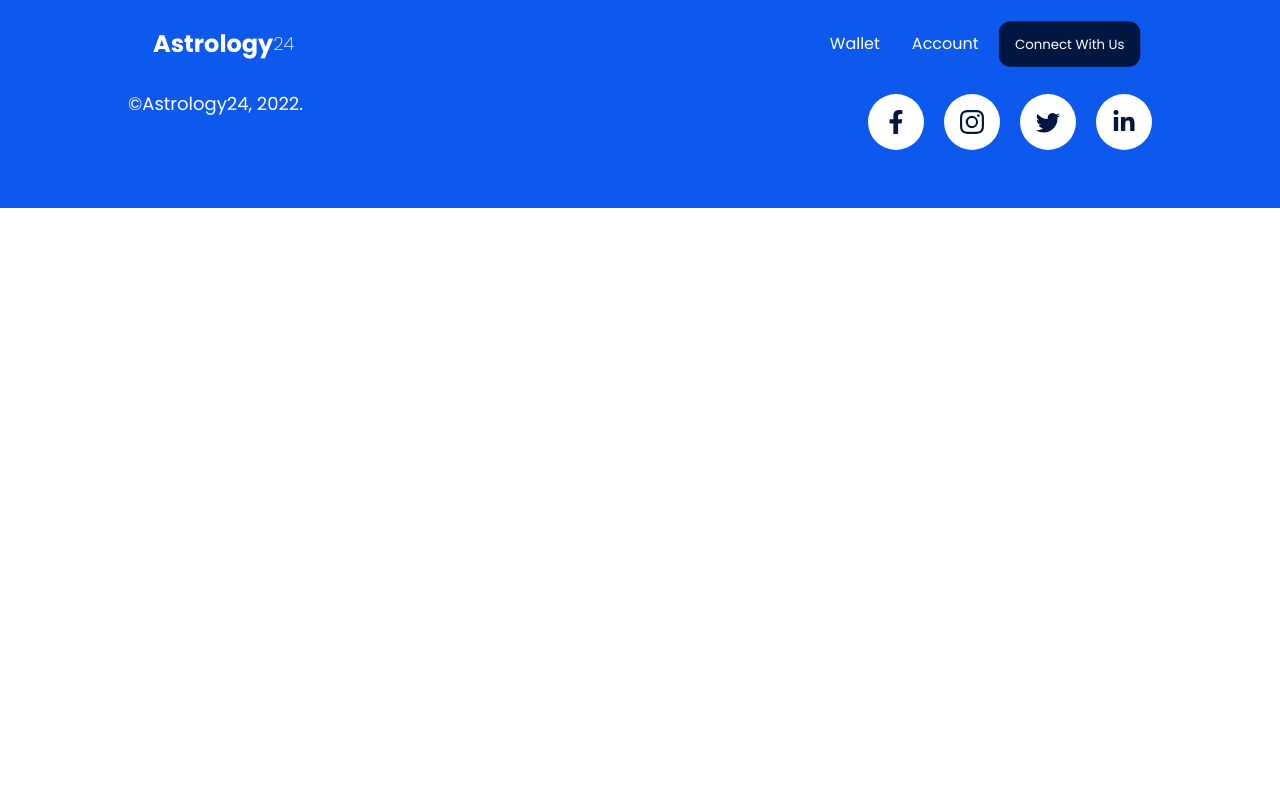
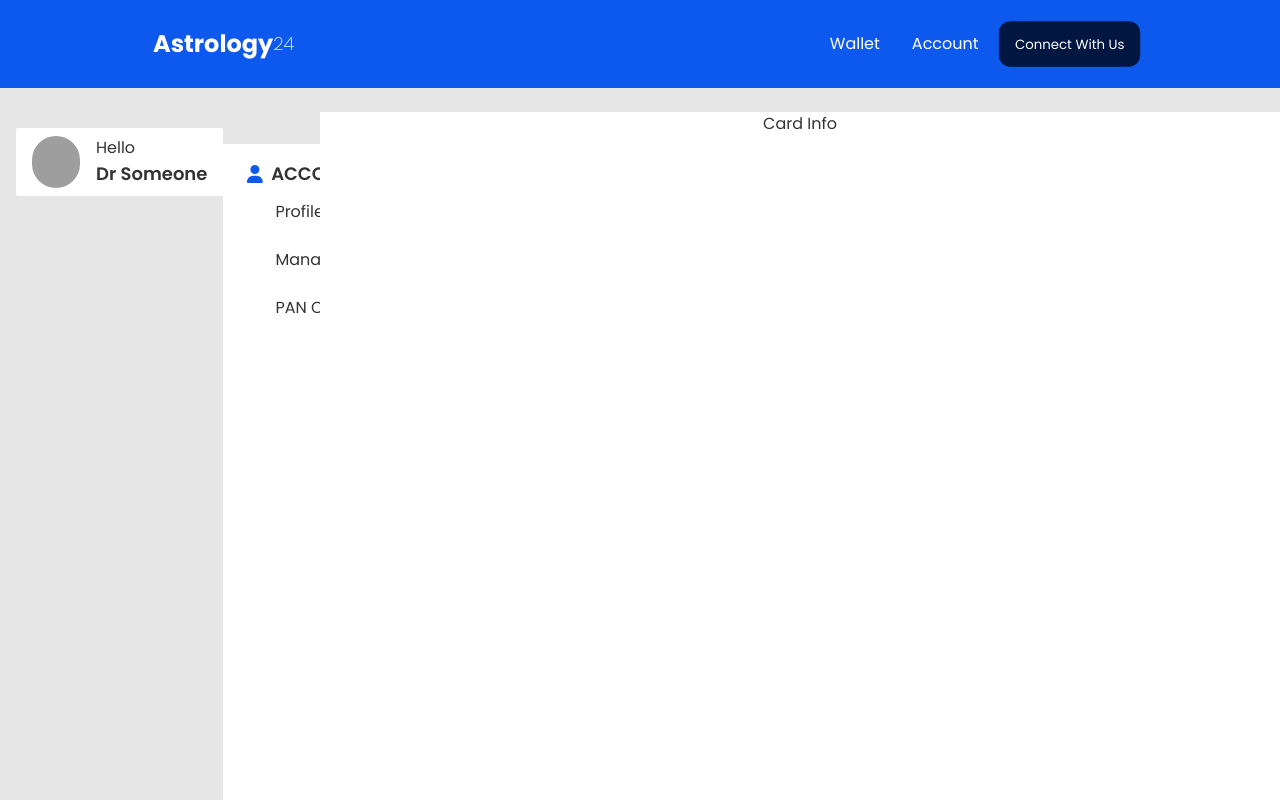
Before and after one commit to Victor-Sammy/astro24, a React (Create React App) app in the folder frontend/: page /account/card-info in a window 1280 px wide. Shown: the top 800 px of the page. Built offline with nearby package versions, Linux system fonts and the light colour scheme; grey boxes are pictures that could not be loaded.

Commit message:
added personal and edit field

```diff
--- a/frontend/src/App.js
+++ b/frontend/src/App.js
@@ -3,6 +3,9 @@ import { ToastContainer } from 'react-toastify';
 import 'react-toastify/dist/ReactToastify.css';
 import './App.css';
 import AccountDashboard from './pages/account/AccountDashboard';
+import CardInfo from './pages/account/CardInfo';
+import ManageAddress from './pages/account/ManageAddress';
+import ProfileInformation from './pages/account/ProfileInformation';
 import Login from './pages/Authentication/Login/Login';
 import Footer from './pages/Shared/Footer/Footer';
 import Header from './pages/Shared/Header/Header';
@@ -17,7 +20,11 @@ function App() {
         <Route path='/' element={<Login />} />
         <Route path='/wallet' element={<Wallet />} />
         <Route path='/recharge/:id' element={<RechargeNow />} />
+        {/* account */}
         <Route path='/account' element={<AccountDashboard />}>
+          <Route index element={<ProfileInformation />} />
+          <Route path='manage-address' element={<ManageAddress />} />
+          <Route path='card-info' element={<CardInfo />} />
 
         </Route>
       </Routes>
--- a/frontend/src/pages/account/AccountDashboard.js
+++ b/frontend/src/pages/account/AccountDashboard.js
@@ -1,7 +1,7 @@
 import React from 'react';
 import { FontAwesomeIcon } from '@fortawesome/react-fontawesome'
 import { faUser } from '@fortawesome/free-solid-svg-icons'
-import { Link, NavLink } from 'react-router-dom';
+import { Link, Outlet } from 'react-router-dom';
 
 const AccountDashboard = () => {
     return (
@@ -10,7 +10,9 @@ const AccountDashboard = () => {
                 <input id="my-drawer-2" type="checkbox" class="drawer-toggle" />
                 <div class="drawer-content flex flex-col items-center justify-center">
                     {/* <!-- Page content here --> */}
-                    <div className='w-full h-screen bg-base-100'></div>
+                    <div className='w-full h-screen bg-base-100'>
+                        <Outlet></Outlet>
+                    </div>
                     <label for="my-drawer-2" class="btn btn-primary drawer-button lg:hidden">Open drawer</label>
 
                 </div>
@@ -32,19 +34,19 @@ const AccountDashboard = () => {
                                     <h4 className='text-lg font-semibold'>Dr Someone</h4>
                                 </div>
                             </div>
+
                         </div>
 
-                        {/* dash nav */}
+                        {/* dash  */}
                         <div className='w-full h-screen  bg-base-100 mt-4 px-6'>
                             <p className='text-lg font-semibold  flex justify-start items-center gap-2 mt-4'><FontAwesomeIcon className='text-primary' icon={faUser} /> ACCOUNT SETTING</p>
+                            {/* Links */}
                             <ul className='flex flex-col  items-start ml-3 '>
-                                <li><NavLink to="/">Profile Information</NavLink></li>
-                                <li><NavLink to="/">Manage Address</NavLink></li>
-                                <li><NavLink to="/">PAN Card Information</NavLink></li>
+                                <li><Link to="/account">Profile Information</Link></li>
+                                <li><Link to="/account/manage-address">Manage Address</Link></li>
+                                <li><Link to="/account/card-info">PAN Card Information</Link></li>
 
                             </ul>
-
-
                         </div>
                     </div>
 
--- /dev/null
+++ b/frontend/src/pages/account/CardInfo.js
@@ -0,0 +1,11 @@
+import React from 'react';
+
+const CardInfo = () => {
+    return (
+        <div>
+            <p>Card Info</p>
+        </div>
+    );
+};
+
+export default CardInfo;
--- /dev/null
+++ b/frontend/src/pages/account/ManageAddress.js
@@ -0,0 +1,11 @@
+import React from 'react';
+
+const ManageAddress = () => {
+    return (
+        <div>
+            <p>ManageAddress</p>
+        </div>
+    );
+};
+
+export default ManageAddress;
--- /dev/null
+++ b/frontend/src/pages/account/ProfileInformation.js
@@ -0,0 +1,26 @@
+import React, { useState } from 'react';
+
+const ProfileInformation = () => {
+    const [editPersonalInfo, setEditPersonalInfo] = useState(false)
+    console.log(editPersonalInfo);
+    return (
+        <div className='flex flex-col items-start p-8'>
+            {/* personal info */}
+            <div>
+                <p className='flex gap-4'>
+                    <span className='text-lg font-semibold'>Personal Information</span>
+                    <button onClick={() => setEditPersonalInfo(!editPersonalInfo)} className='text-primary'>{editPersonalInfo ? "Cancel" : "Edit"}</button>
+                </p>
+                <form className='flex gap-4 mt-6' >
+                    {/* first name */}
+                    <input className='h-12 rounded-sm border-2 pl-4' disabled={!editPersonalInfo ? true : false} defaultValue="Dr" type="text" name="" id="" />
+                    {/* last name */}
+                    <input className='h-12 rounded-sm border-2 pl-4' disabled={!editPersonalInfo ? true : false} defaultValue="Someone" type="text" name="" id="" />
+                    <button className={`h-12 rounded-sm px-8 bg-primary text-base-100 ${editPersonalInfo ? "block" : "hidden"}`}>SAVE</button>
+                </form>
+            </div>
+        </div>
+    );
+};
+
+export default ProfileInformation;
```
